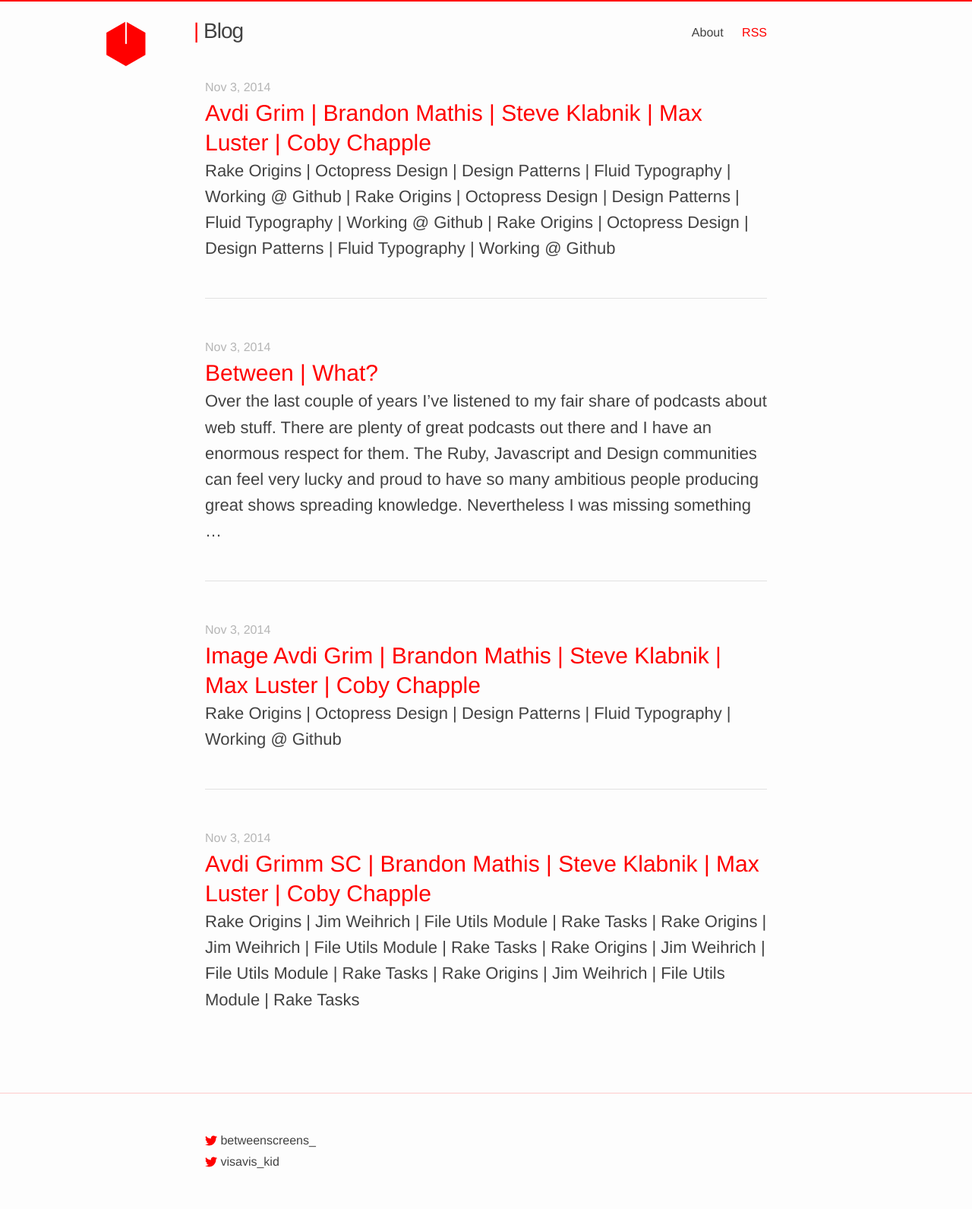
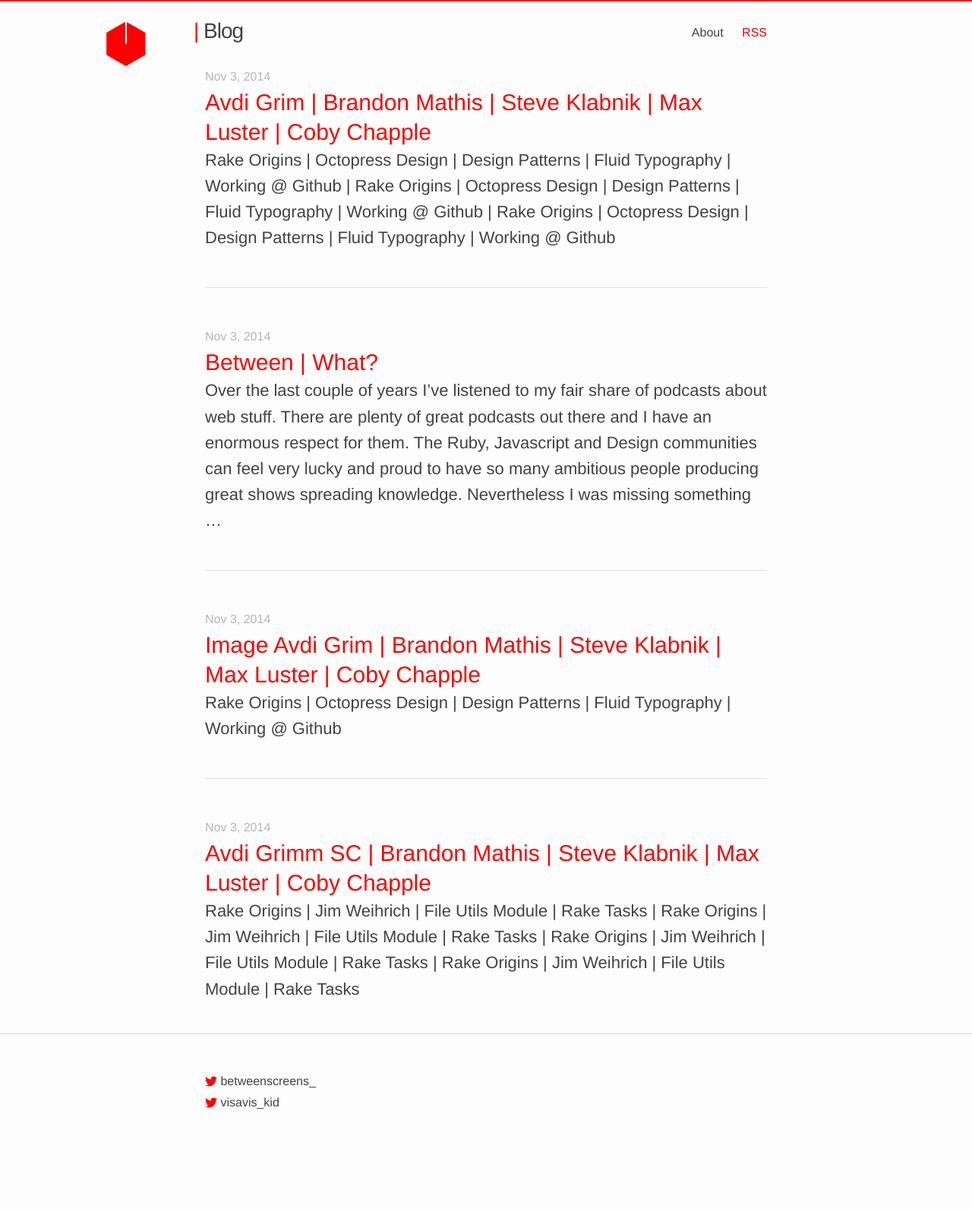
Before and after one commit to vis-kid/between_blog, a Jekyll site: the page built from index.html, in a window 1280 px wide. Shown: the whole page at 76% size. Built offline with Jekyll 4.4.1, drawn with Linux system fonts in a browser that asks for light colours; the list of posts is cut into pages by our own code; after the commit the page ends 1513 px from its top, so only the background shows below that.

Commit message:
Adds styles for pagination plus surronding adjusments on footer and page-content / wrapper

```diff
--- a/_sass/_base.scss
+++ b/_sass/_base.scss
@@ -152,7 +152,7 @@
     max-width: -webkit-calc(800px - (#{$spacing-unit} * 2));
     max-width:         calc(800px - (#{$spacing-unit} * 2));
     margin-top: 20px;
-		margin-bottom: 34px;
+		margin-bottom: 0px;
     margin-right: auto;
     margin-left: auto;
     padding-right: $spacing-unit;
--- a/_sass/_layout.scss
+++ b/_sass/_layout.scss
@@ -118,6 +118,9 @@
     border-top: 1px solid rgba($red, 0.2);
     padding: $spacing-unit 0;
 		padding-bottom: 1px;
+    .wrapper {
+      margin-bottom: 34px;
+		}
 }
 
 .footer-heading {
@@ -186,8 +189,9 @@
  * Page content
  */
 .page-content {
-    padding: $spacing-unit 0;
-		padding-top: 0px;
+  padding: $spacing-unit 0;
+  padding-top: 0px;
+  padding-bottom: 0px;
 }
 
 .page-heading {
@@ -330,6 +334,7 @@
   margin-bottom: 4px;
 }
 
+
 #episode_wrapper article {
 	padding-bottom: 50px;
 	margin-bottom: 50px;
@@ -382,3 +387,59 @@
 	line-height: 1.55;
 	margin-bottom: 41px;
 }
+
+.pagination {
+  margin-top: 92px;
+  margin-bottom: 2px;
+}
+
+.pagination a {
+  margin-left: 5px;
+  margin-right: 5px;
+  &:first-child {
+    margin-left: 0px;
+	}
+  &:hover {
+    border-bottom: 1px solid $red;
+	}
+}
+
+.pagination em {
+  margin-right: 5px;
+}
+
+.active_paginator_text {
+  font-size: 28px;
+  color: $grey-color-dark;
+  margin-right: 7px;
+  margin-left: 7px;
+  &:hover {
+    color: $red;
+    border-bottom: 1px solid $red;
+	}
+}
+
+.inactive_paginator_text {
+  color: $grey-color-dark;
+  font-size: 20px;
+  margin-right: 7px;
+  margin-left: 7px;
+}
+
+.home_arrow, .end_of_list_arrow {
+  font-size: 24px;
+  &:hover {
+    border-bottom: 1px solid $red;
+    color: $red;
+	}
+}
+
+.home_arrow {
+}
+
+.end_of_list_arrow {
+}
+
+.inactive_arrow {
+  font-size: 18px;
+}
```
